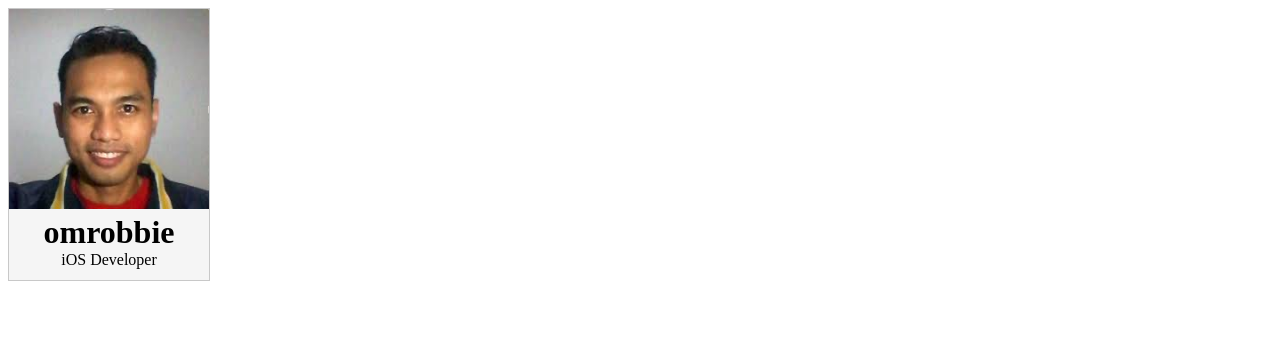
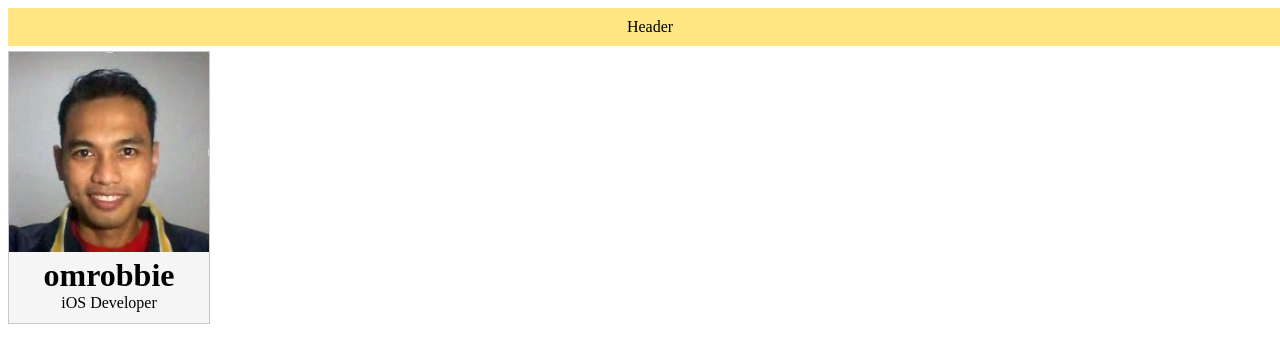
Before and after one commit to omrobbie/git-profile, a plain HTML site: page index.html in a window 1280 px wide. Drawn offline with Linux system fonts and the light colour scheme.

Commit message:
membuat template untuk header

```diff
--- a/index.html
+++ b/index.html
@@ -5,6 +5,7 @@
     </head>
 
     <body>
+        <div id="header">Header</div>
         <div id="profile-container">
             <img id="profile-image" src="profile.jpg" />
             <div id="profile-name">omrobbie</div>
--- a/style.css
+++ b/style.css
@@ -19,3 +19,11 @@
     margin-bottom: 8pt;
     text-align: center;
  }
+
+ #header {
+    width: 100%;
+    padding: 10px;
+    margin-bottom: 5px;
+    background-color: rgb(255, 230, 130);
+    text-align: center;
+ }
```
